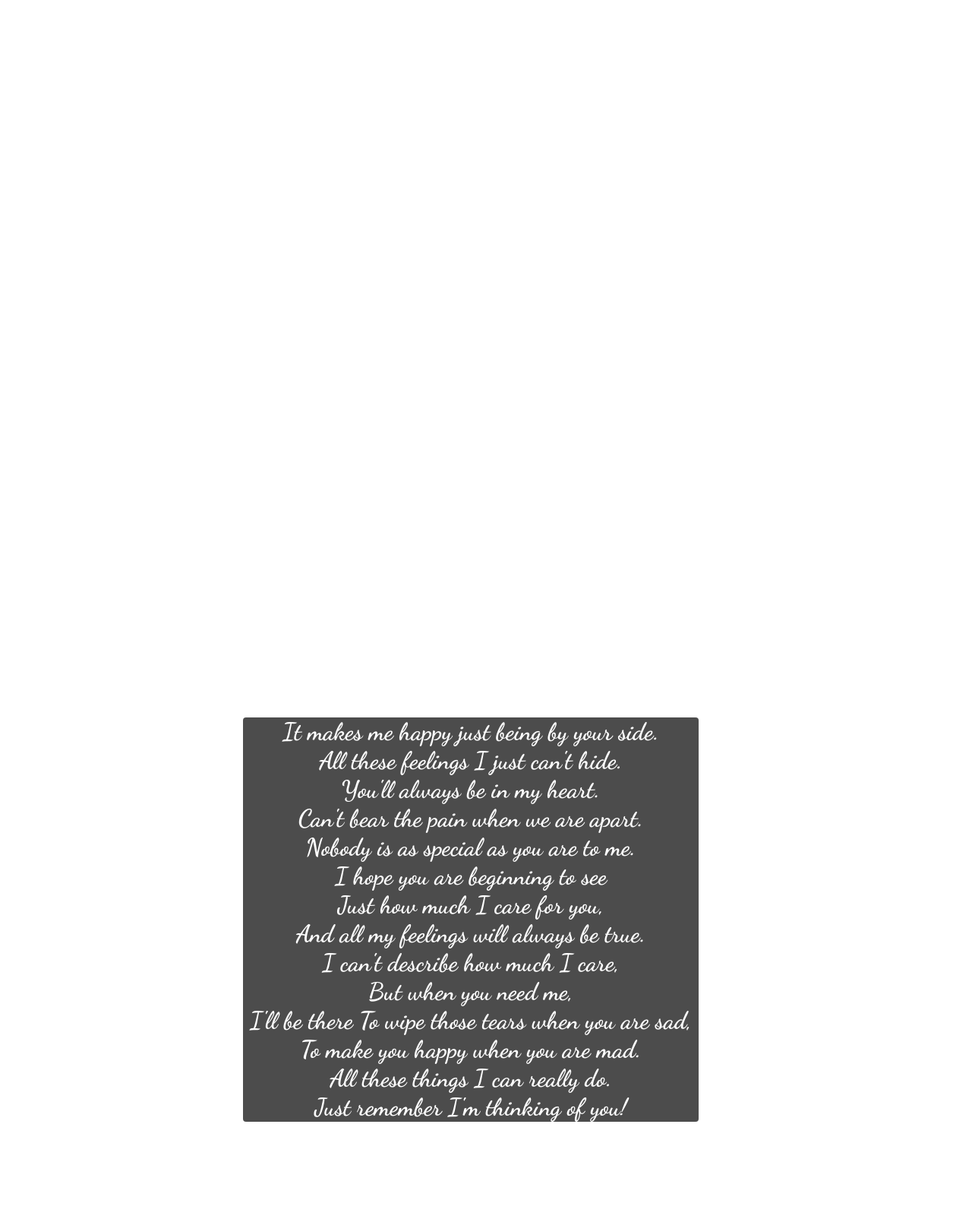
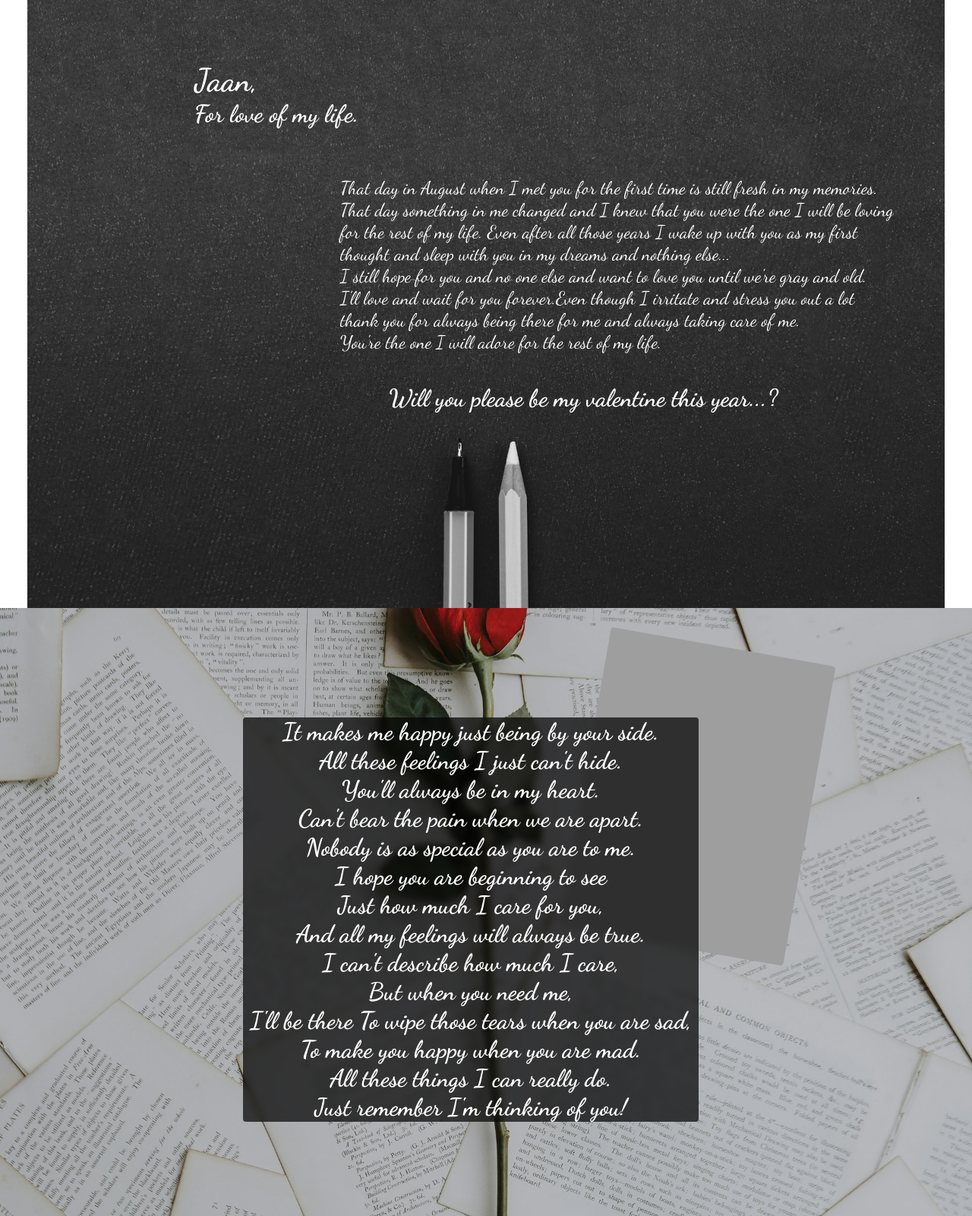
Before and after one commit to crimsonlove9112/Valentine2024, a plain HTML site: page index.html in a window 1280 px wide. Shown: the whole page at 76% size. Drawn offline with Linux system fonts and the light colour scheme; the site is published under a folder, as on GitHub Pages, so addresses that start at the root find nothing.

Commit message:
Update main.css

```diff
--- a/main.css
+++ b/main.css
@@ -12,7 +12,7 @@
   src: url(dancing-script/DancingScript-Bold.ttf);
 }
 #top {
-  background: url("/kelly-sikkema-L5HG3CH_pgc-unsplash\ \(1\).jpg");
+  background: url("kelly-sikkema-L5HG3CH_pgc-unsplash\ \(1\).jpg");
 
   height: 100vh;
 
@@ -51,7 +51,7 @@ span {
 }
 
 #bot {
-  background: url("/annie-spratt-fDghTk7Typw-unsplash.jpg");
+  background: url("annie-spratt-fDghTk7Typw-unsplash.jpg");
   text-align: center;
 
   height: 100vh;
@@ -89,7 +89,7 @@ span {
   width: 300px;
   display: inline-block;
 
-  background: url(/IMG_20230803_122951~2.jpg);
+  background: url(IMG_20230803_122951~2.jpg);
   background-position: center;
   background-size: cover;
 
```
